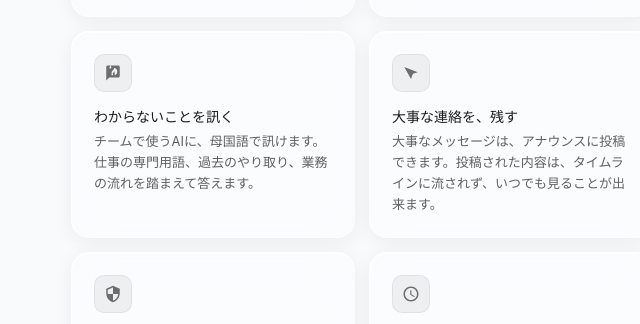
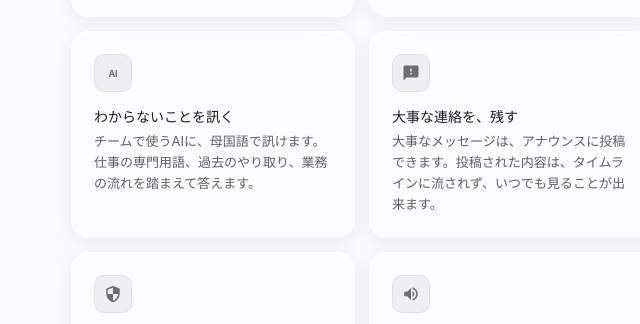
Before and after one commit to taaboo/transworks-web, a plain HTML site: page index.html in a window 1280 px wide. Shown: the part 1355-1679 px from the top of the page, 129-769 px from the left. Drawn offline with Linux system fonts and the light colour scheme.

Commit message:
Update index.html

```diff
--- a/index.html
+++ b/index.html
@@ -216,12 +216,13 @@
         <p id="f3-desc">契約書、看板、書類、ホワイトボード、メニュー。写真に撮ると、その中の文字を訳します。</p>
       </div>
       <div class="feat lg-card-sm">
-        <div class="feat-icon"><svg viewBox="0 0 24 24"><path d="M19 2H5c-1.11 0-2 .89-2 2v18l4-4h12c1.1 0 2-.9 2-2V4c0-1.11-.89-2-2-2zm-7 13h-2v-2h2v2zm2-5.41c-.61.61-.99 1.16-1.31 1.66-.13.21-.25.42-.36.65-.04.09-.07.19-.1.28-.12.35-.18.71-.21 1.08H10v-.5c0-.85.18-1.63.46-2.27.27-.62.65-1.18 1.07-1.66.25-.29.51-.55.78-.81.32-.31.61-.62.84-.96.23-.34.36-.71.36-1.12 0-.59-.23-1.13-.61-1.51-.39-.39-.91-.61-1.5-.61-.59 0-1.11.22-1.5.61-.38.38-.61.92-.61 1.51H7.28c0-1.5.62-2.84 1.62-3.81C9.91 5.39 11.18 5 12.5 5c1.32 0 2.59.39 3.6 1.18 1 .97 1.62 2.31 1.62 3.81 0 .85-.18 1.59-.5 2.26-.32.66-.74 1.25-1.25 1.83-.45.5-.97.96-1.49 1.4z"/></svg></div>
+        <div class="feat-icon"><svg viewBox="0 0 24 24"><text x="12" y="17" text-anchor="middle" font-size="12" font-weight="700" font-family="-apple-system,sans-serif">AI</text></svg></div>
         <h3 id="f4-title">わからないことを訊く</h3>
         <p id="f4-desc">チームで使うAIに、母国語で訊けます。仕事の専門用語、過去のやり取り、業務の流れを踏まえて答えます。</p>
       </div>
       <div class="feat lg-card-sm">
-        <div class="feat-icon"><svg viewBox="0 0 24 24"><path d="M3 4l9 16 2.5-7L21 11 3 4z"/></svg></div>
+        <div class="feat-icon"><svg viewBox="0 0 24 24"><path d="M20 2H4c-1.1 0-1.99.9-1.99 2L2 22l4-4h14c1.1 0 2-.9 2-2V4c0-1.1-.9-2-2-2zm-7 12h-2v-2h2v2zm0-4h-2V6h2v4z"/></svg>
+</div>
         <h3 id="f5-title">大事な連絡を、残す</h3>
         <p id="f5-desc">大事なメッセージは、アナウンスに投稿できます。投稿された内容は、タイムラインに流されず、いつでも見ることが出来ます。</p>
       </div>
@@ -236,7 +237,7 @@
         <p id="f7-desc">画面をダブルタップすると、その画面が記録として、あなたと運営側に保存されます。<sup>※2</sup></p>
       </div>
       <div class="feat lg-card-sm">
-        <div class="feat-icon"><svg viewBox="0 0 24 24"><path d="M11.99 2C6.47 2 2 6.48 2 12s4.47 10 9.99 10C17.52 22 22 17.52 22 12S17.52 2 11.99 2zM12 20c-4.42 0-8-3.58-8-8s3.58-8 8-8 8 3.58 8 8-3.58 8-8 8zm.5-13H11v6l5.25 3.15.75-1.23-4.5-2.67z"/></svg></div>
+        <div class="feat-icon"><svg viewBox="0 0 24 24"><path d="M3 9v6h4l5 5V4L7 9H3zm13.5 3c0-1.77-1.02-3.29-2.5-4.03v8.05c1.48-.73 2.5-2.25 2.5-4.02zM14 3.23v2.06c2.89.86 5 3.54 5 6.71s-2.11 5.85-5 6.71v2.06c4.01-.91 7-4.49 7-8.77s-2.99-7.86-7-8.77z"/></svg></div>
         <h3 id="f8-title">少しずつ、相手の言葉を覚える</h3>
         <p id="f8-desc">タップすると訳が、ダブルタップすると元の発音が、聞けます。使っているうちに、相手の言葉が自然に身についていきます。</p>
       </div>
```
